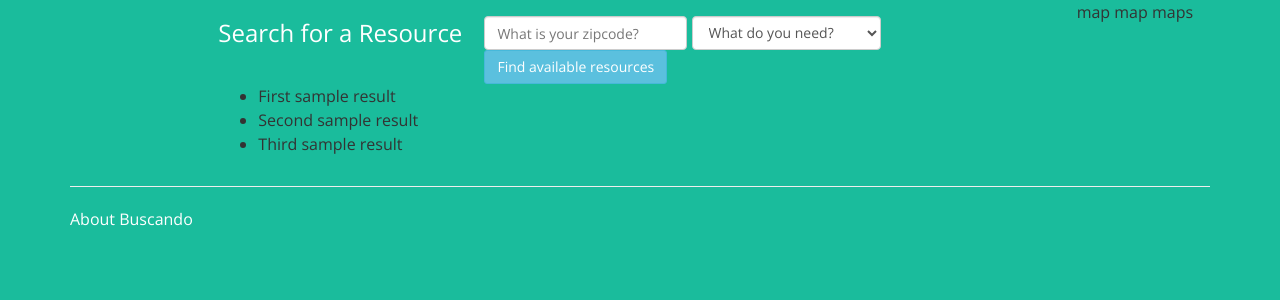
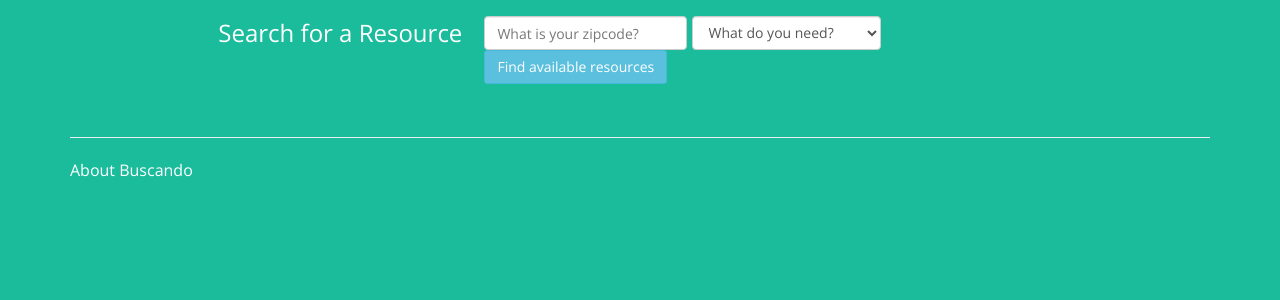
Before and after one commit to aliyarahman/buscando, a Django app: page /app/resources/ in a window 1280 px wide. Shown: the part 52-352 px from the top of the page. Run offline with Django 3.2, Linux system fonts and the light colour scheme; parts of the project's set-up code (start-up, migrations or seed data) failed here and were passed over; some libraries are stand-ins or nearby versions.

Commit message:
Using select_related for faster retrieval, getting closer to design on resources/

```diff
--- a/app/templates/resources.html
+++ b/app/templates/resources.html
@@ -7,17 +7,10 @@
     <main class="col-md-8 col-md-offset-2">
         <section class="filter">
             <div class="row col-md-4">
-            <h3 style="color: #fff;">Search for a Resource</h3>
-            {% if messages %}
-              {% for message in messages %}
-                    <div id="message" class="alert alert-{% if 'error' in message.tags %}danger{% else %}{{ message.tags }}{% endif %}">
-                    {{ message }}
-                    </div>
-              {% endfor %}
-            {% endif %}
+                <h3 style="color: #fff;">Search for a Resource</h3>
             </div>
             <div class="col-md-8" style="padding-top: 1em;">
-            <form class="form-inline" role="form" method="post" action="resources/">
+            <form class="form-inline" role="form" method="post">
                 {% csrf_token %}
                 <div class="form-group">
                     <label class="sr-only" for="zipcode">Zipcode</label>
@@ -40,26 +33,35 @@
                 </div>
                 <button type="submit" class="btn btn-info">Find available resources</button>
             </form>
+            {% if messages %}
+              {% for message in messages %}
+                    <div id="message" class="alert alert-{% if 'error' in message.tags %}danger{% else %}{{ message.tags }}{% endif %}">
+                    {{ message }}
+                    </div>
+              {% endfor %}
+            {% endif %}
             </div>
         </section>
 
+        <div class="row" style="margin-bottom: 2em;"></div>
+
+        {% if zipcode and resource %}
+            <h4 style="color: #fff;">Showing results for {{ resource }} near {{ zipcode }}</h4>
+        {% endif %}
+
         <section class="results">
-            <ul>
-                <li>
-                    First sample result
-                </li>
-                <li>
-                    Second sample result
-                </li>
-                <li>
-                    Third sample result
-                </li>
-            </ul>
+            <div class="col-md-4">
+                {% for location in within_radius %}
+                    {{ location }} !!!<br>
+                {% endfor %}
+            </div>
+            <div class="col-md-8">
+                {% if within_radius %}
+                    <!-- Google maps API here -->
+                {% endif %}
+            </div>
         </section>
     </main>
-    <aside class="map" class="col-md-4">
-        map map maps
-    </aside>
 </div>
 
 {% endblock %}
--- a/app/views.py
+++ b/app/views.py
@@ -61,9 +61,8 @@ def resources(request):
         messages.error(request, "Please choose a resource and try again.")
         return HttpResponseRedirect('/app')
     else:
-        locations = Location.objects.filter(
+        locations = Location.objects.select_related('provider').filter(
             resources_available=resource).exclude(provider__approved=False)
-
         within_radius = []
         for location in locations:
             if vincenty(
```
